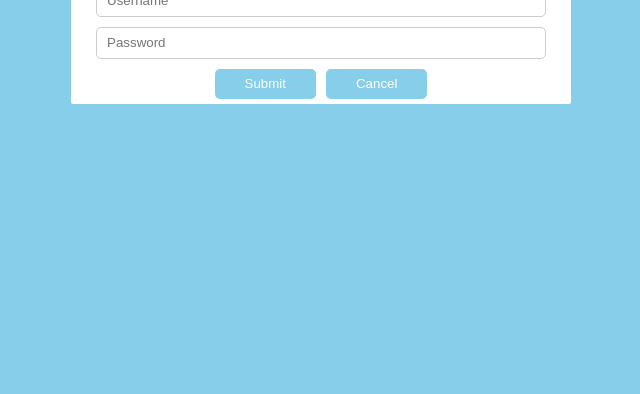
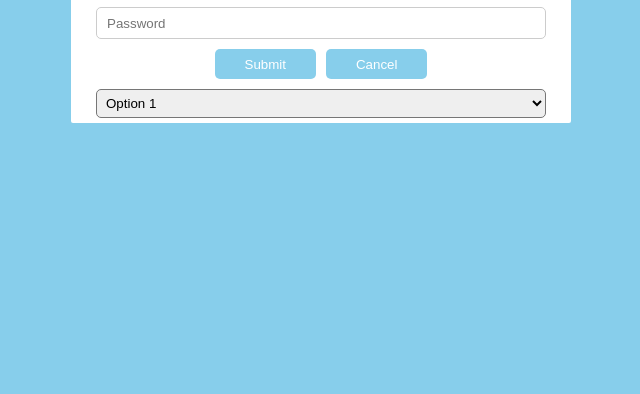
Before and after one commit to Trou95/GDialog, a website with bundled scripts: page src/index.html in a window 1280 px wide. Shown: the part 406-800 px from the top of the page, without its empty margins (319-959 px from the left). Built offline with nearby package versions, Linux system fonts and the light colour scheme.

Commit message:
Added Select Component

```diff
--- a/src/Box.ts
+++ b/src/Box.ts
@@ -7,6 +7,7 @@ import {DialogInput} from "./components/DialogInput";
 import {ButtonType, DialogButton} from "./components/DialogButton";
 import {Dialog} from "./Dialog";
 import {DialogText, TextBlockType} from "./components/DialogText";
+import {DialogSelect} from "./components/DıalogSelect";
 
 export class Box extends ElementBase {
     protected components: Array<ElementBase>;
@@ -59,6 +60,14 @@ export class Box extends ElementBase {
         return textComponent;
     }
 
+    public addSelect(options: string[], style?: IElementStyleOptions) {
+        const component = new DialogSelect(this.ref, this, options, style);
+        component.addClass("g-select");
+        this.addComponent(component);
+        return component;
+
+    }
+
     public getComponents() {
         return this.components;
     }
--- /dev/null
+++ b/src/components/DıalogSelect.ts
@@ -0,0 +1,23 @@
+import {ComponentBase, ComponentType} from "./ComponentBase";
+import {ElementBase} from "./ElementBase";
+import {IElementStyleOptions} from "../interfaces/IElementStyleOptions";
+
+
+export class DialogSelect extends ComponentBase {
+    constructor(parent: HTMLElement, parentRef: ElementBase, options: string[], style?: IElementStyleOptions) {
+        const el = ElementBase.createHTMLElement("select", parent);
+        super(el, parentRef, ComponentType.Select);
+
+        options.forEach((option) => {
+            const opt = ElementBase.createHTMLElement("option", el);
+            opt.textContent = option;
+            opt.setAttribute("value", option);
+        });
+
+        if(style)
+            this.setStyle(style);
+        this.setStyle({
+            display: "block"
+        })
+    }
+}
--- a/src/default.css
+++ b/src/default.css
@@ -99,3 +99,10 @@ button {
     padding: 10px;
     text-align: center;
 }
+
+.g-select {
+    width: 90%;
+    padding: 5px;
+    margin: 5px 0;
+    border-radius: 5px;
+}
--- a/src/index.ts
+++ b/src/index.ts
@@ -21,6 +21,7 @@ const init = () => {
         .getParent<Box>()
         .addButton("Cancel", ButtonType.Cancel);
 
+    dialog.addSelect(["Option 1", "Option 2", "Option 3", "Option 4", "Option 5"]);
 
     dialog.onClose = () => {
        dialog.hide();
```
Also changed, not shown: dist/index.js.
